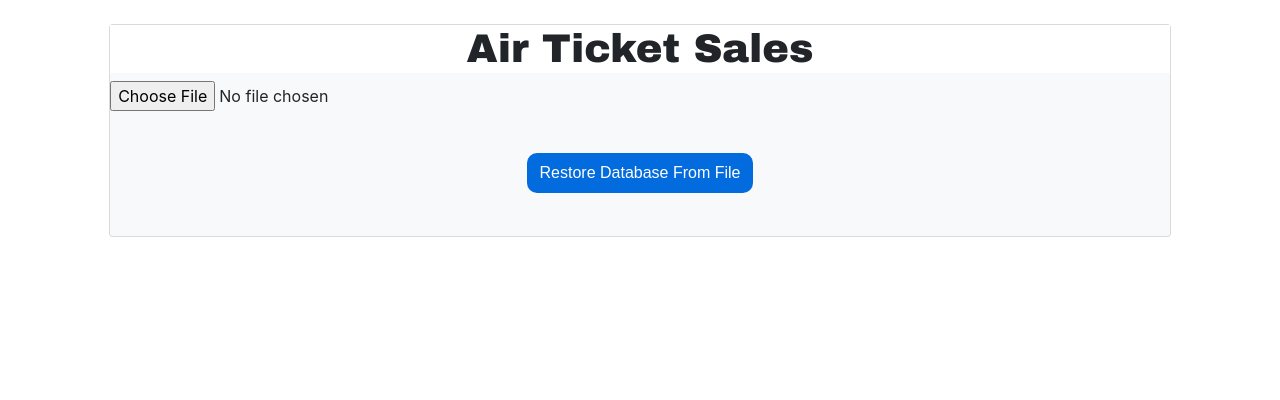
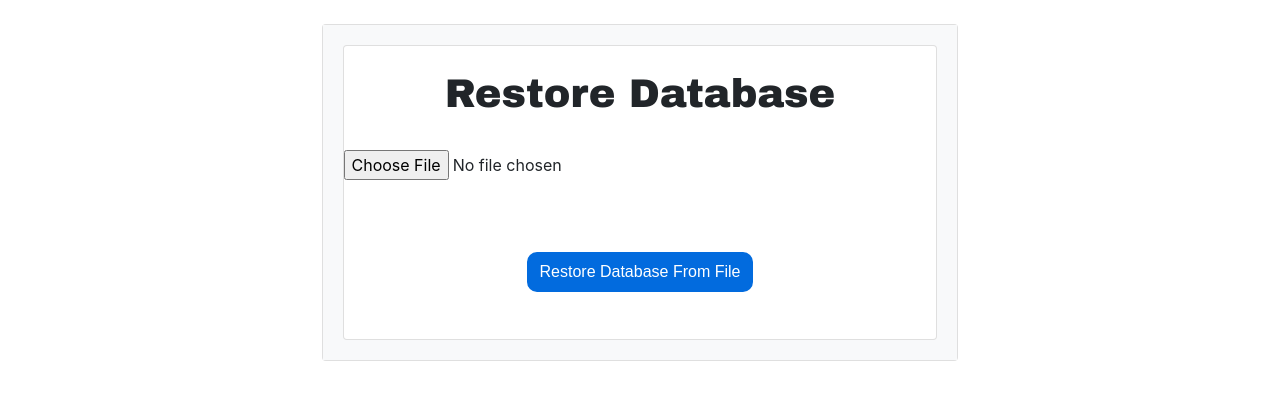
Before and after one commit to peryngveohlin666/group_project, a Django app: template ats/templates/restore_database.html in a window 1280 px wide. Shown: the part 129-529 px from the top of the page. Run offline with Django 3.2, Linux system fonts and the light colour scheme; the template is opened without the code that fills it, so the values that code supplies are empty; some libraries are stand-ins or nearby versions.

Commit message:
Final Update before DEMO

```diff
--- a/ats/templates/restore_database.html
+++ b/ats/templates/restore_database.html
@@ -3,10 +3,21 @@
 {% if errors %}
         {{ errors }}
     {% endif %}
-    <form class="card bg-light" enctype="multipart/form-data" method = "post">
+    <div class="card" style="width: 60%; margin: auto;">        <!-- formatting form width and margin -->
+    <div class="card-body bg-light">
+    <form class="card" method = "post">        <!-- form start -->
         {% csrf_token %}
-        <h1 >Air Ticket Sales</h1>
+        <br>
+        <h1 >Restore Database</h1>
+        <br>
         <input type="file" name="file">
+        <br>
+        <br>
       <input type="submit" name="" value="Restore Database From File">
-    </form>
+        <br>
+    </form>     <!-- end of form -->
+    </div>
+    </div>
+    <br>
+    <br>
 {% endblock %}
```
Also changed, not shown: ats/templates/backup_database.html (+6 -2 lines).
